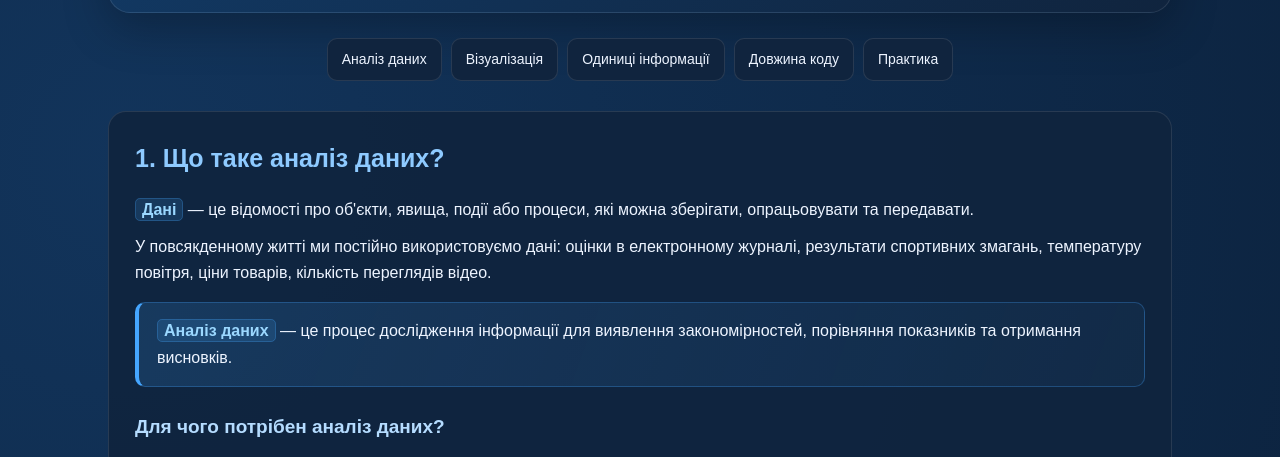
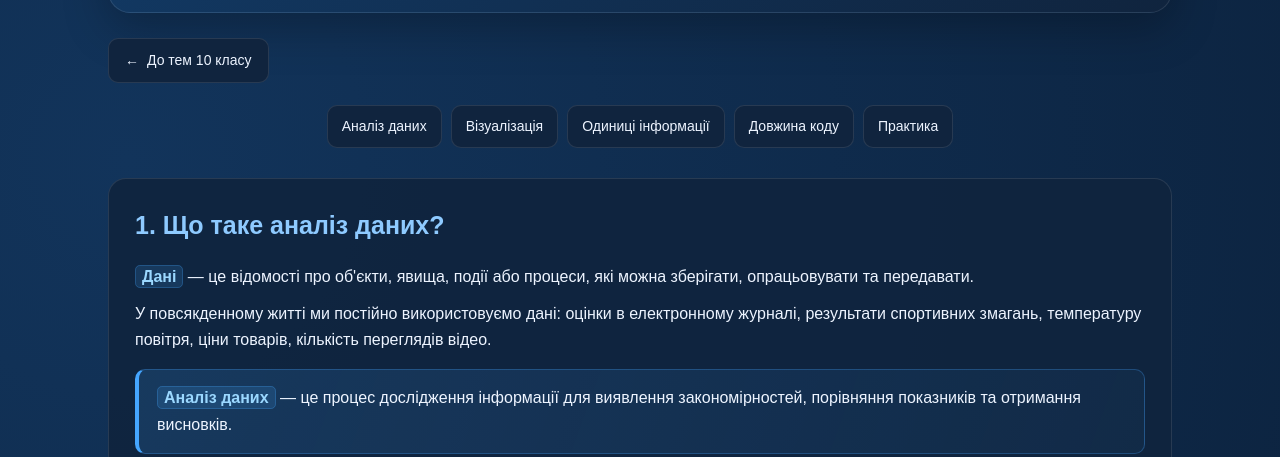
Before and after one commit to vlad2024-vv/interactives-, a plain HTML site: page data.html in a window 1280 px wide. Shown: the part 272-729 px from the top of the page. Drawn offline with Linux system fonts and the light colour scheme.

Commit message:
Update data.html
Added back navigation section with styling.

```diff
--- a/data.html
+++ b/data.html
@@ -74,6 +74,31 @@ header p {
   max-width: 700px;
 }
 
+/* Повернення до переліку тем */
+
+.back-navigation {
+  margin: 0 0 22px;
+}
+
+.back-link {
+  display: inline-flex;
+  align-items: center;
+  gap: 8px;
+  text-decoration: none;
+  color: var(--text);
+  background: var(--panel);
+  border: 1px solid var(--border);
+  padding: 10px 16px;
+  border-radius: 10px;
+  font-size: 14px;
+  transition: .2s;
+}
+
+.back-link:hover {
+  background: #1d4771;
+  border-color: var(--accent);
+}
+
 nav {
   display: flex;
   flex-wrap: wrap;
@@ -122,7 +147,6 @@ p { margin: 10px 0; }
 
 .muted { color: var(--muted); }
 
-/* Виділення ключових термінів */
 .key-term {
   display: inline;
   color: #9bd8ff;
@@ -135,7 +159,6 @@ p { margin: 10px 0; }
   -webkit-box-decoration-break: clone;
 }
 
-/* Виділення важливих визначень */
 .definition {
   background: linear-gradient(110deg, rgba(69,166,255,.16), rgba(69,166,255,.05));
   border: 1px solid rgba(69,166,255,.28);
@@ -145,7 +168,6 @@ p { margin: 10px 0; }
   margin: 16px 0;
 }
 
-/* Виділення важливих висновків */
 .key-sentence {
   display: block;
   color: #eafff8;
@@ -156,7 +178,6 @@ p { margin: 10px 0; }
   margin: 14px 0;
 }
 
-/* Звичайні інформаційні блоки */
 .highlight {
   background: rgba(69,166,255,.10);
   border-left: 4px solid var(--accent);
@@ -382,6 +403,14 @@ footer {
     будувати діаграми та визначати обсяг цифрової інформації.
   </p>
 </header>
+
+<!-- ПОВЕРНЕННЯ ДО ТЕМ 10 КЛАСУ -->
+
+<div class="back-navigation">
+  <a href="pilot-10.html" class="back-link">
+    <span>←</span> До тем 10 класу
+  </a>
+</div>
 
 <nav>
   <a href="#analysis">Аналіз даних</a>
```
